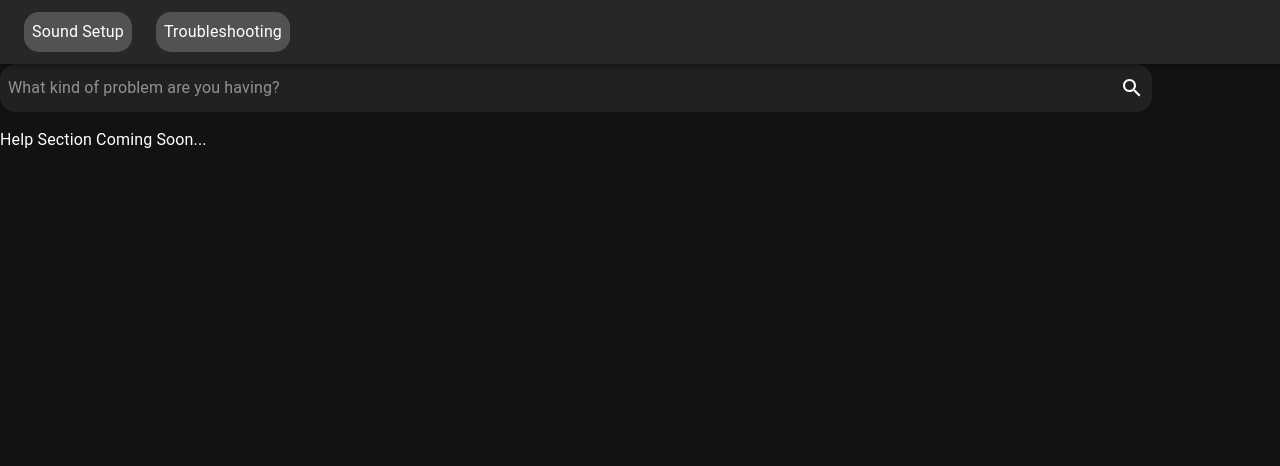
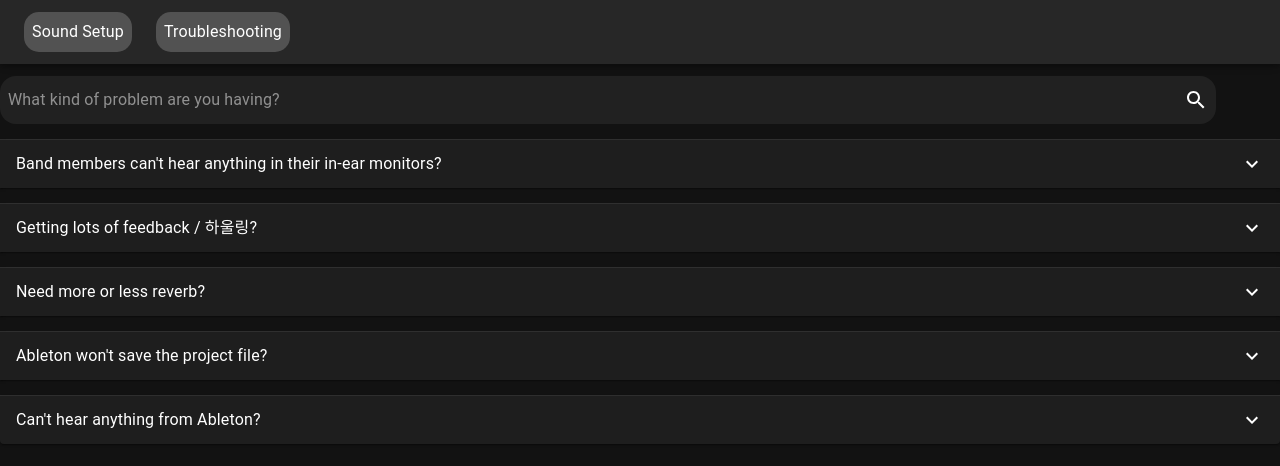
Before and after one commit to johnrdoty92/jubilee-production-sound, a React (Vite) app: page /troubleshooting in a window 1280 px wide. Shown: the top 466 px of the page. Built offline with nearby package versions, Linux system fonts and the light colour scheme.

Commit message:
add troubleshooting page

```diff
--- a/package.json
+++ b/package.json
@@ -13,6 +13,7 @@
     "@emotion/styled": "^11.10.0",
     "@mui/icons-material": "^5.10.2",
     "@mui/material": "^5.10.2",
+    "fuse.js": "^6.6.2",
     "react": "^18.2.0",
     "react-dom": "^18.2.0",
     "react-medium-image-zoom": "^5.0.2",
--- a/src/pages/Troubleshooting/Troubleshooting.tsx
+++ b/src/pages/Troubleshooting/Troubleshooting.tsx
@@ -4,11 +4,18 @@ import Stack from "@mui/material/Stack";
 import { styled } from "@mui/material/styles";
 import Typography from "@mui/material/Typography";
 import SearchIcon from '@mui/icons-material/Search';
+import Accordion from "@mui/material/Accordion";
+import { troubleShootingItems } from "./troubleShootingItems";
+import ExpandMoreIcon from '@mui/icons-material/ExpandMore';
+import AccordionSummary from "@mui/material/AccordionSummary";
+import AccordionDetails from "@mui/material/AccordionDetails";
+import { useState } from "react";
+import Fuse from "fuse.js";
 
 const StyledInputContainer = styled(Box)(({theme}) => ({
   display: `flex`,
   alignItems: `center`,
-  width: `90%`,
+  width: `95%`,
   padding: theme.spacing(1),
   borderRadius: theme.spacing(2),
   backgroundColor: theme.palette.grey[900],
@@ -17,14 +24,39 @@ const StyledInputContainer = styled(Box)(({theme}) => ({
   "& .MuiInputBase-root": {width: `100%`},
 }));
 
+const fuse = new Fuse(troubleShootingItems, {
+  includeScore: true,
+  keys: [ `title` ],
+  threshold: 0.4,
+});
+
 export const Troubleshooting = () => {
+  const [ items, setItems ] = useState(troubleShootingItems);
+
+  const handleChange: React.ChangeEventHandler<HTMLInputElement> = (e) => {
+    if (!e.target.value) {
+      setItems(troubleShootingItems);
+      return;
+    }
+    setItems(fuse.search(e.target.value).map(({item}) => item));
+  };
+
   return (
-    <Stack spacing={2}>
+    <Stack mt={1.5} spacing={2}>
       <StyledInputContainer>
-        <InputBase placeholder="What kind of problem are you having?"/>
+        <InputBase onChange={handleChange} placeholder="What kind of problem are you having?"/>
         <SearchIcon/>
       </StyledInputContainer>
-      <Typography variant="body1" m={3}>Help Section Coming Soon...</Typography>
+      {items.map((step, i) => (
+        <Accordion key={i}>
+          <AccordionSummary expandIcon={<ExpandMoreIcon/>} aria-label={`item ${i + 1}`}>
+            <Typography>{step.title}</Typography>
+          </AccordionSummary>
+          <AccordionDetails>
+            <Typography>{step.description}</Typography>
+          </AccordionDetails>
+        </Accordion>
+      ))}
     </Stack>
   );
 };
--- /dev/null
+++ b/src/pages/Troubleshooting/troubleShootingItems.tsx
@@ -0,0 +1,45 @@
+import Stack from "@mui/material/Stack";
+import Typography from "@mui/material/Typography";
+import { Step } from "../../types/steps";
+import Reverb from "../../assets/images/Reverb.webp";
+import { Image } from "../../components/Image";
+
+export const troubleShootingItems: Step[] = [
+  {
+    title: `Band members can't hear anything in their in-ear monitors?`,
+    description: <Stack spacing={1}>
+      <Typography variant="body1">First make sure the monitor pack is turned all the way up. Then ask the player to use their app to bring the volume of their instrument all the way up, while pushing the other instruments down.</Typography>
+      <Typography variant="body1">If that still doesn&apos;t work, try turning up the gain on their channel. Do this only when there are no other options. Be sure to communicate changes with the live stream sound tech.</Typography>
+      <Typography variant="body1">If the players are not getting any signal at all, click on the purple refresh icon in the toolbar on the live stream computer.</Typography>
+    </Stack>
+  },
+  {
+    title: `Getting lots of feedback / 하울링?`,
+    description: <Stack spacing={1}>
+      <Typography variant="body1">On the live stream computer, double check that the speakers are using the right settings in the Jupiter app.</Typography>
+      <Typography variant="body1">Make sure that each vocal mic is not being sent to both the vocal buses AND the main speakers.</Typography>
+    </Stack>,
+  },
+  {
+    title: `Need more or less reverb?`,
+    description: <Stack spacing={1}>
+      <Typography variant="body1">Press <i>SEL</i> above the channel you want to change the reverb for. Then push <i>FADER FLIP</i> and one of the <i>Bus</i> buttons on the right. Find the bus for reverb and raise or lower the fader to add more or less reverb. Don&apos;t forget to turn the <i>FADER FLIP</i> button back off when finished!</Typography>
+      <Image alt="reverb" src={Reverb}/>
+    </Stack>,
+  },
+  {
+    title: `Ableton won't save the project file?`,
+    description: <Typography variant="body1">If Ableton is not saving properly, right the click the folder that holds the project file and check the permissions. Refer to the Sound setup steps for more details.</Typography>,
+  },
+  {
+    title: `Can't hear anything from Ableton?`,
+    description: <Stack spacing={1}>
+      <Typography variant="body1">If you aren&apos;t getting any signal in the speakers, click <i>Ableton &gt; Preferences</i> and then the <i>Audio</i> tab. Make sure the output device is set to Dante</Typography>
+      <Typography variant="body1">Also make sure that there aren&apos; any tracks being soloed. Click the <i>S</i> to the right of the track to toggle it on or off.</Typography>
+    </Stack>,
+  },
+  // {
+  //     title: ,
+  //     description: ,
+  // },
+];
```
Also changed, not shown: src/assets/images/Reverb.webp (added), 1 other file (tests, documents, lock files or other folders).
